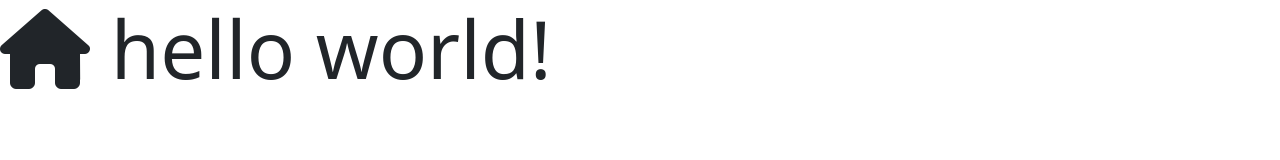
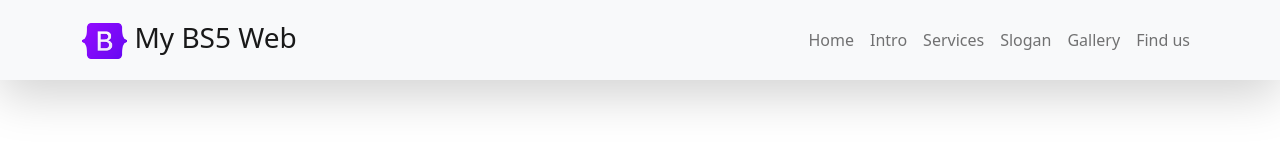
Before and after one commit to doonee/bootstrap5-study-project1, a plain HTML site: page index.html in a window 1280 px wide. Drawn offline with nearby package versions, Linux system fonts and the light colour scheme.

Commit message:
added navbar

```diff
--- a/index.html
+++ b/index.html
@@ -36,7 +36,54 @@
     <link rel="stylesheet" href="/assets/css/app.css" />
   </head>
   <body>
-    <h1 class="display-1"><i class="fas fa-home"></i> hello world!</h1>
+    <nav
+      class="navbar navbar-expand-lg navbar-light bg-light py-3 shadow-lg sticky-top"
+    >
+      <div class="container">
+        <a href="index.html" class="navbar-brand align-middle">
+          <h3 class="m-0">
+            <img
+              src="/assets/images/bootstrap-logo.png"
+              alt="Logo"
+              height="36px"
+            />
+            My BS5 Web
+          </h3>
+        </a>
+        <button
+          class="navbar-toggler"
+          data-bs-toggle="collapse"
+          data-bs-target="#navbarSupportedContent"
+          aria-controls="navbarSupportedContent"
+          aria-expanded="false"
+          aria-labeel="Toggle navigation"
+        >
+          <span class="navbar-toggler-icon"></span>
+        </button>
+        <div class="collapse navbar-collapse" id="navbarSupportedContent">
+          <ul class="navbar-nav ms-auto mb-2 mb-lg-0">
+            <li class="nav-item">
+              <a href="#top" class="nav-link">Home</a>
+            </li>
+            <li class="nav-item">
+              <a href="#intro" class="nav-link">Intro</a>
+            </li>
+            <li class="nav-item">
+              <a href="#services" class="nav-link">Services</a>
+            </li>
+            <li class="nav-item">
+              <a href="#slogan" class="nav-link">Slogan</a>
+            </li>
+            <li class="nav-item">
+              <a href="#gallery" class="nav-link">Gallery</a>
+            </li>
+            <li class="nav-item">
+              <a href="#find-us" class="nav-link">Find us</a>
+            </li>
+          </ul>
+        </div>
+      </div>
+    </nav>
     <!-- JavaScript Bundle with Popper -->
     <script
       src="https://cdn.jsdelivr.net/npm/bootstrap@5.2.2/dist/js/bootstrap.bundle.min.js"
```
